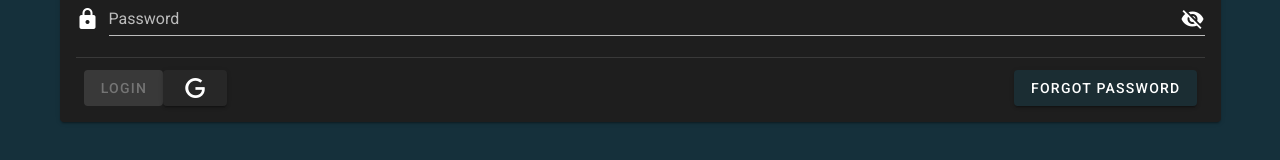
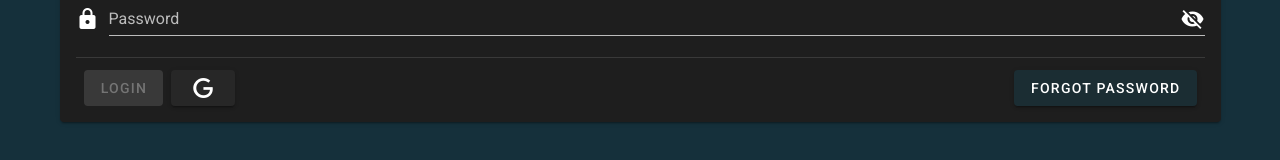
Before and after one commit to ryanburnett1/SEV-front-end, a Vue app: page /login in a window 1280 px wide. Shown: the part 403-563 px from the top of the page. Built offline with nearby package versions, Linux system fonts and the light colour scheme; no server answers; what vuetify-mask would draw is missing.

Commit message:
don't send gtoken and expiretime

```diff
--- a/src/views/Login.vue
+++ b/src/views/Login.vue
@@ -63,7 +63,7 @@
 								>
 									Login
 								</v-btn>
-								<v-btn @click.prevent="loginWithGoogle">
+								<v-btn class="ml-2" @click.prevent="loginWithGoogle">
 									<v-icon>mdi-google</v-icon>
 								</v-btn>
 								<v-spacer></v-spacer>
@@ -197,8 +197,8 @@ export default {
 
 					let user = {
 						email: profile.getEmail(),
-						token: auth.access_token,
-						expirationDate: new Date(auth.expires_at),
+						// token: auth.access_token,
+						// expirationDate: new Date(auth.expires_at),
 					};
 
 					this.$store.dispatch("loginWithGoogle", { user });
```
